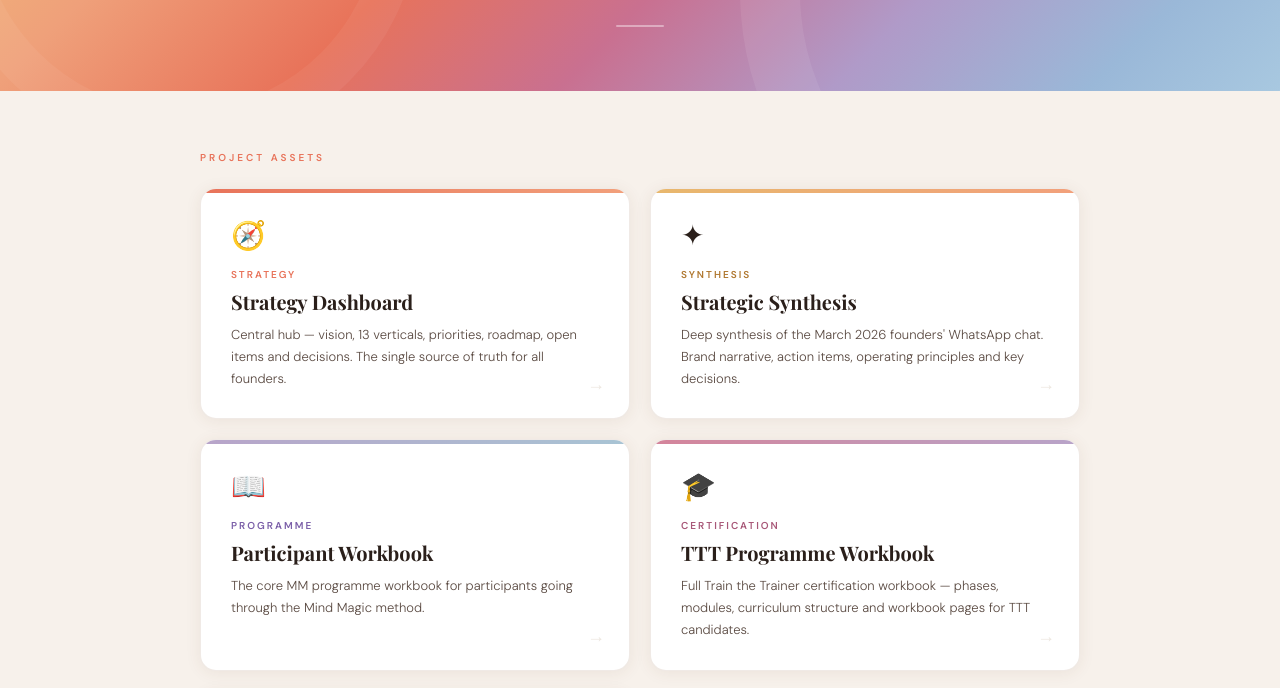
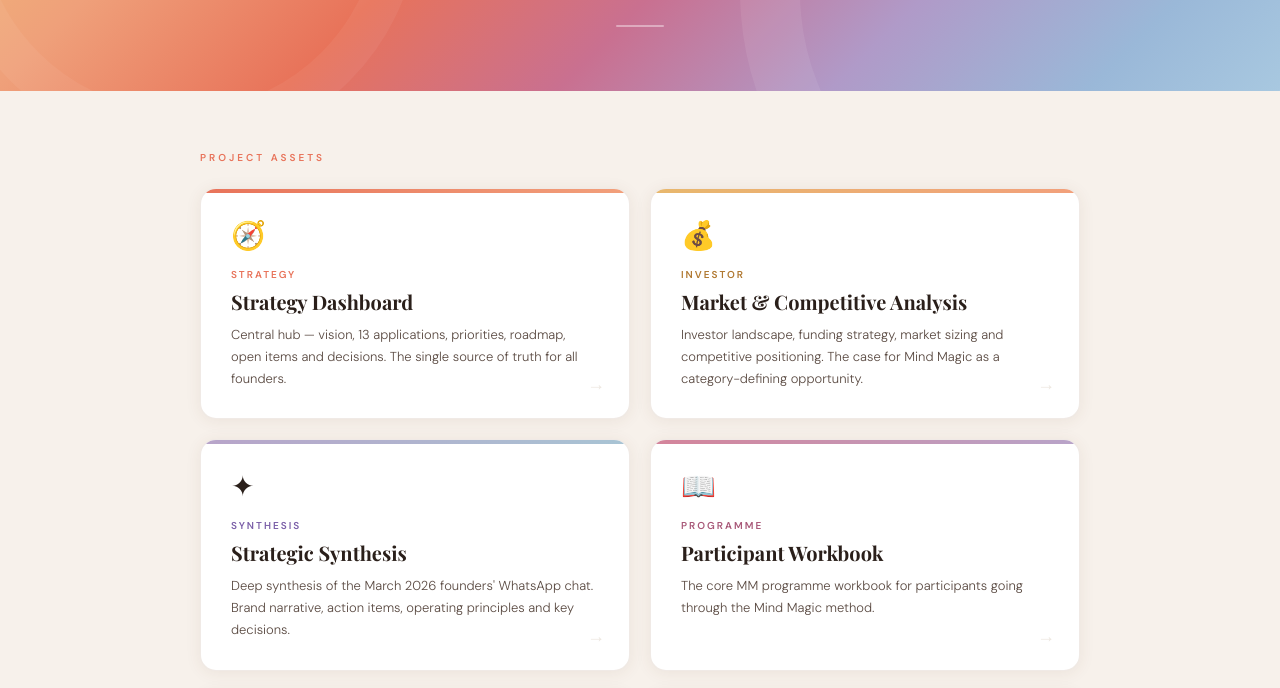
Before and after one commit to goldenfloof/mind-magic-assets, a plain HTML site: page index.html in a window 1280 px wide. Shown: the part 239-927 px from the top of the page. Drawn offline with nearby package versions, Linux system fonts and the light colour scheme; a web font is replaced by a local one.

Commit message:
Update index.html
Gina update 1

```diff
--- a/index.html
+++ b/index.html
@@ -129,11 +129,19 @@ main { max-width:960px; margin:0 auto; padding:60px 40px 100px; }
       <div class="card-icon">🧭</div>
       <div class="card-tag">Strategy</div>
       <h3>Strategy Dashboard</h3>
-      <p>Central hub — vision, 13 verticals, priorities, roadmap, open items and decisions. The single source of truth for all founders.</p>
+      <p>Central hub — vision, 13 applications, priorities, roadmap, open items and decisions. The single source of truth for all founders.</p>
       <div class="card-arrow">→</div>
     </a>
 
-    <a href="mm-chat-synthesis.html" class="asset-card c2">
+    <a href="mind-magic-investor-analysis.html" class="asset-card c2">
+      <div class="card-icon">💰</div>
+      <div class="card-tag">Investor</div>
+      <h3>Market & Competitive Analysis</h3>
+      <p>Investor landscape, funding strategy, market sizing and competitive positioning. The case for Mind Magic as a category-defining opportunity.</p>
+      <div class="card-arrow">→</div>
+    </a>
+
+    <a href="mm-chat-synthesis.html" class="asset-card c3">
       <div class="card-icon">✦</div>
       <div class="card-tag">Synthesis</div>
       <h3>Strategic Synthesis</h3>
@@ -141,7 +149,7 @@ main { max-width:960px; margin:0 auto; padding:60px 40px 100px; }
       <div class="card-arrow">→</div>
     </a>
 
-    <a href="mind-magic-workbook.html" class="asset-card c3">
+    <a href="mind-magic-workbook.html" class="asset-card c4">
       <div class="card-icon">📖</div>
       <div class="card-tag">Programme</div>
       <h3>Participant Workbook</h3>
@@ -149,7 +157,7 @@ main { max-width:960px; margin:0 auto; padding:60px 40px 100px; }
       <div class="card-arrow">→</div>
     </a>
 
-    <a href="mm-ttt-programme-workbook.html" class="asset-card c4">
+    <a href="mm-ttt-programme-workbook.html" class="asset-card c5">
       <div class="card-icon">🎓</div>
       <div class="card-tag">Certification</div>
       <h3>TTT Programme Workbook</h3>
@@ -157,7 +165,7 @@ main { max-width:960px; margin:0 auto; padding:60px 40px 100px; }
       <div class="card-arrow">→</div>
     </a>
 
-    <a href="mm-ttt-competitive-analysis.html" class="asset-card c5">
+    <a href="mm-ttt-competitive-analysis.html" class="asset-card c1">
       <div class="card-icon">📊</div>
       <div class="card-tag">Research</div>
       <h3>TTT Competitive Analysis</h3>
```
